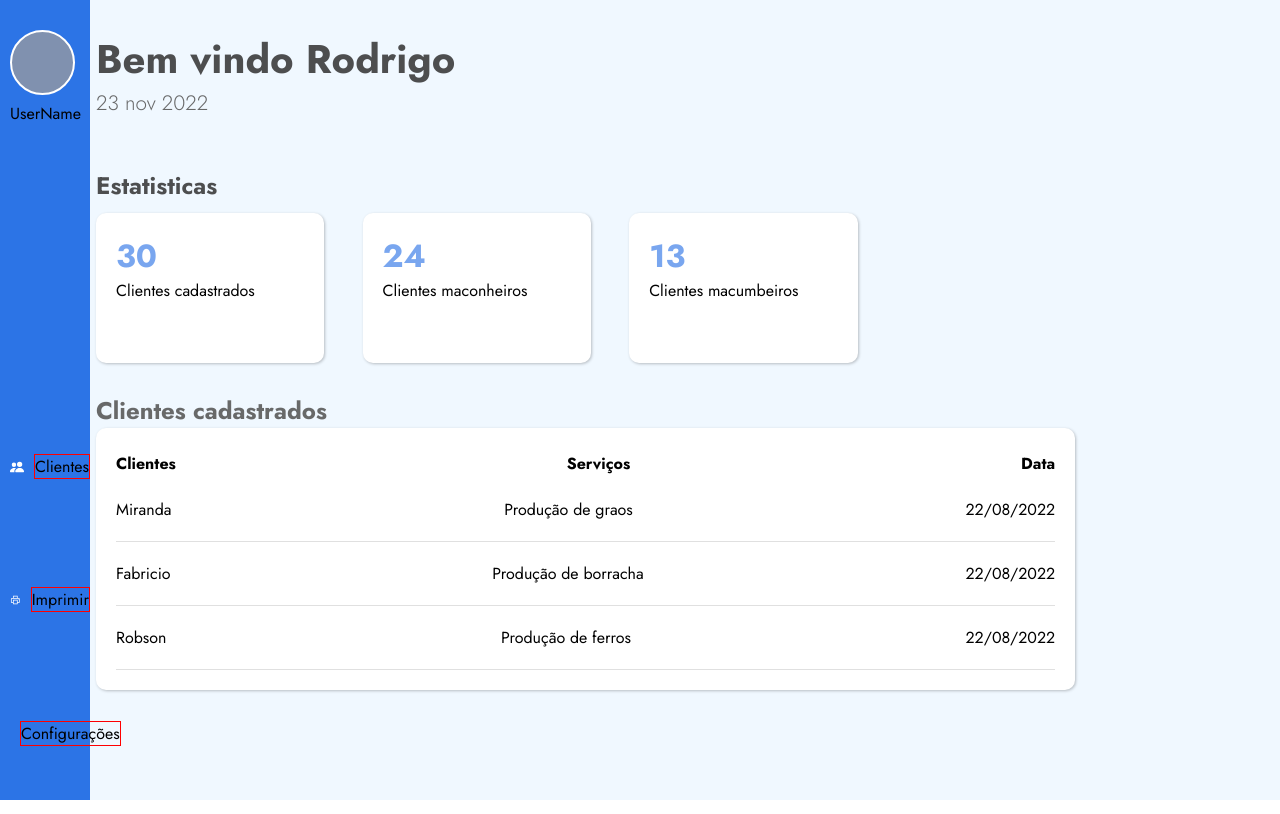
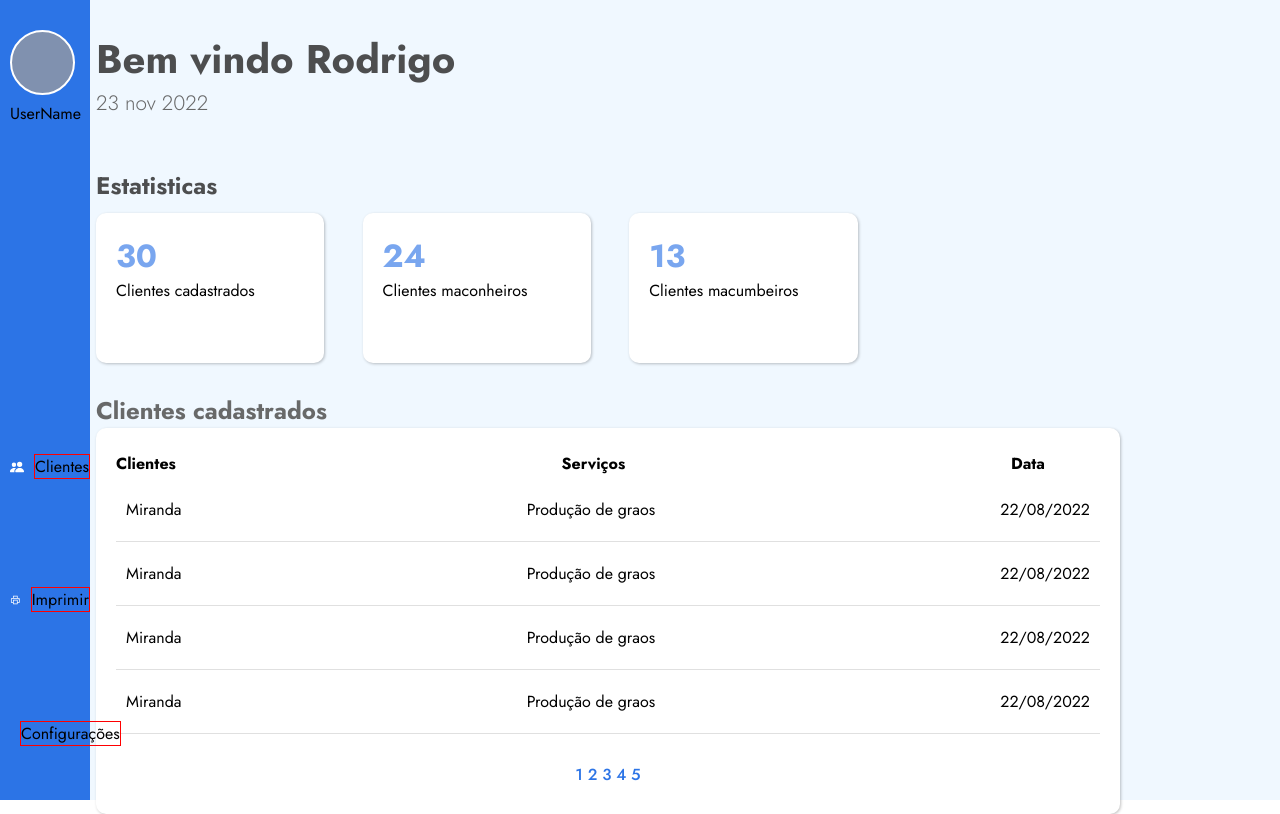
Before and after one commit to projetonaweb/client-management, a React (Create React App) app: page / in a window 1280 px wide. Built offline with nearby package versions, Linux system fonts and the light colour scheme.

Commit message:
Criado painel de clientes

```diff
--- a/src/components/ClientsPanel/ClientsPanel.tsx
+++ b/src/components/ClientsPanel/ClientsPanel.tsx
@@ -2,6 +2,8 @@ import React from "react";
 import * as C from "./style";
 
 const ClientsPanel = () => {
+  const pagination = true
+
   return (
     <>
       <C.ContainerClientsPanel>
@@ -14,18 +16,30 @@ const ClientsPanel = () => {
         <ul className="clients-area">
           <li className="clients-itens">
             Miranda
-            <span>Produção de graos</span>
+            <span className="service">Produção de graos</span>
             <span>22/08/2022</span>
           </li>
-          <li className="clients-itens">Fabricio
-            <span>Produção de borracha</span>
+          <li className="clients-itens">
+            Miranda
+            <span className="service">Produção de graos</span>
             <span>22/08/2022</span>
           </li>
-          <li className="clients-itens"> Robson
-            <span>Produção de ferros</span>
+          <li className="clients-itens">
+            Miranda
+            <span className="service">Produção de graos</span>
+            <span>22/08/2022</span>
+          </li>
+          <li className="clients-itens">
+            Miranda
+            <span className="service">Produção de graos</span>
             <span>22/08/2022</span>
           </li>
         </ul>
+        {pagination &&
+          <C.ContainerPagination>
+            1 2 3 4 5
+          </C.ContainerPagination>
+        }
       </C.ContainerClientsPanel>
     </>
   );
--- a/src/components/ClientsPanel/style.tsx
+++ b/src/components/ClientsPanel/style.tsx
@@ -1,13 +1,14 @@
 import styled from "styled-components";
 
 export const ContainerClientsPanel = styled.div`
-  width: 90%;
+  width: 80vw;
   box-shadow: 1px 1px 3px #0000003d;
   border-radius: 10px;
   padding: 20px;
   background-color: white;
   .header-clients {
     height: 30px;
+    margin-right: 55px;
     display: flex;
     align-items: center;
     font-weight: bold;
@@ -17,9 +18,31 @@ export const ContainerClientsPanel = styled.div`
     width: 100%;
     .clients-itens {
       display: flex;
+      align-items: center;
       justify-content: space-between;
-      padding: 20px 0;
+      padding: 20px 10px;
       border-bottom: 1px solid #13131321;
+      cursor: pointer;
+      &:hover {
+        border-radius: 5px;
+        background-color: #63a5f139;
+      }
+      .service {
+        width: 700px;
+        text-align: center;
+      }
     }
   }
 `
+
+export const ContainerPagination = styled.div`
+  margin-top: 20px;
+  width: 100%;
+  height: 40px;
+  cursor: pointer;
+  display: flex;
+  align-items: center;
+  justify-content: center;
+  color: #2c74e6;
+  font-weight: 500;
+`
```
